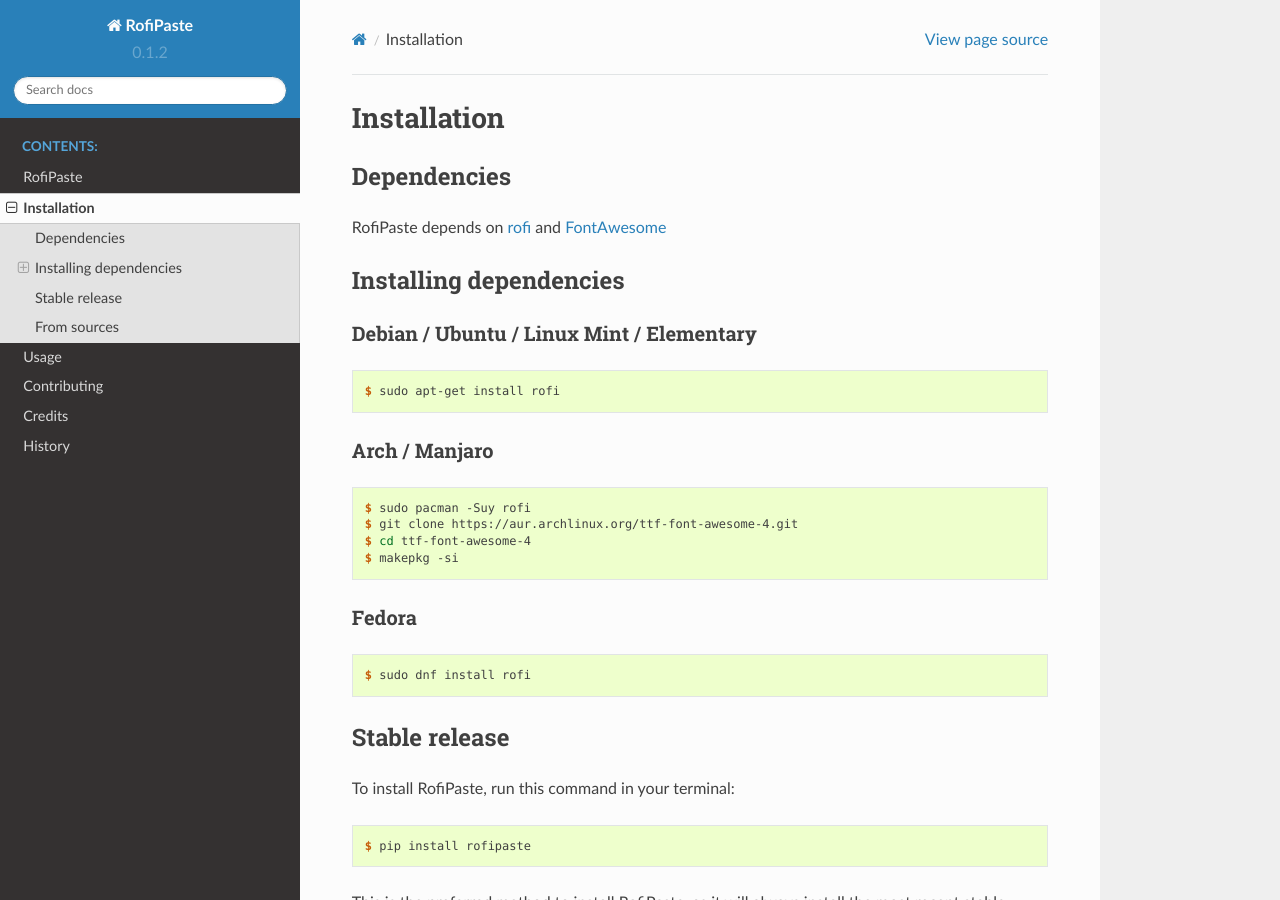
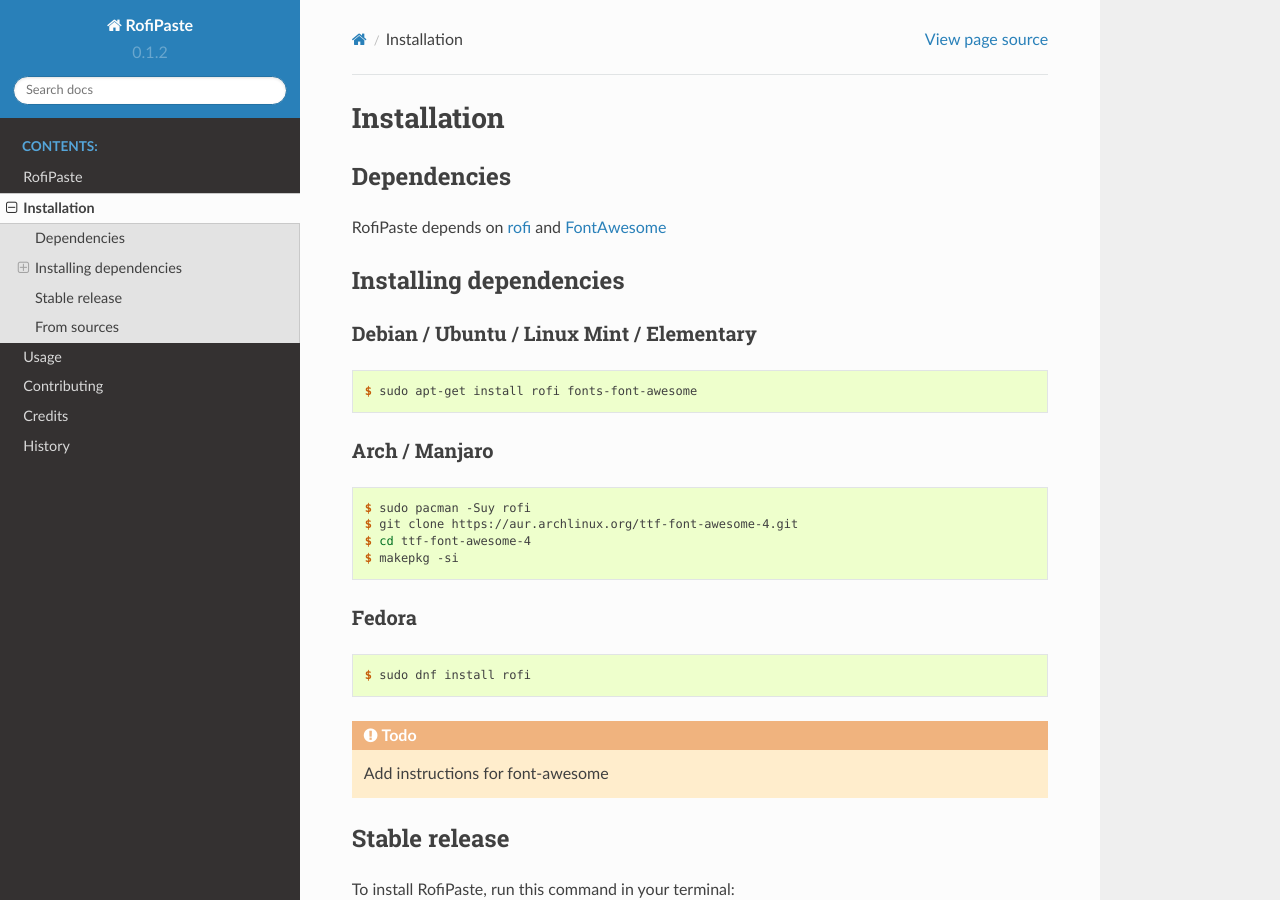
Before and after one commit to aeyno/rofipaste, a Sphinx documentation site: the page built from docs/installation.rst, in a window 1280 px wide and 900 px high. Built offline with Sphinx 7.4.7 and the Read the Docs theme 2.0.0, drawn with Linux system fonts in a browser that asks for light colours; pages that are not in the unit, such as notebooks, are missing from menus.

Commit message:
[DOC] Adding instructions for installing font-awesome on Ubuntu

```diff
--- a/docs/conf.py
+++ b/docs/conf.py
@@ -31,7 +31,10 @@
 
 # Add any Sphinx extension module names here, as strings. They can be
 # extensions coming with Sphinx (named 'sphinx.ext.*') or your custom ones.
-extensions = ['sphinx.ext.autodoc', 'sphinx.ext.viewcode', "sphinx_rtd_theme"]
+extensions = [
+    'sphinx.ext.todo', 'sphinx.ext.autodoc', 'sphinx.ext.viewcode',
+    "sphinx_rtd_theme"
+]
 
 # Add any paths that contain templates here, relative to this directory.
 templates_path = ['_templates']
@@ -75,7 +78,7 @@
 pygments_style = 'sphinx'
 
 # If true, `todo` and `todoList` produce output, else they produce nothing.
-todo_include_todos = False
+todo_include_todos = True
 
 # -- Options for HTML output -------------------------------------------
 
--- a/docs/installation.rst
+++ b/docs/installation.rst
@@ -19,7 +19,7 @@
 
 .. code-block:: console
 
-    $ sudo apt-get install rofi
+    $ sudo apt-get install rofi fonts-font-awesome
 
 
 Arch / Manjaro
@@ -39,6 +39,11 @@
 .. code-block:: console
 
     $ sudo dnf install rofi
+
+
+.. todo::
+
+    Add instructions for font-awesome
 
 
 
```
